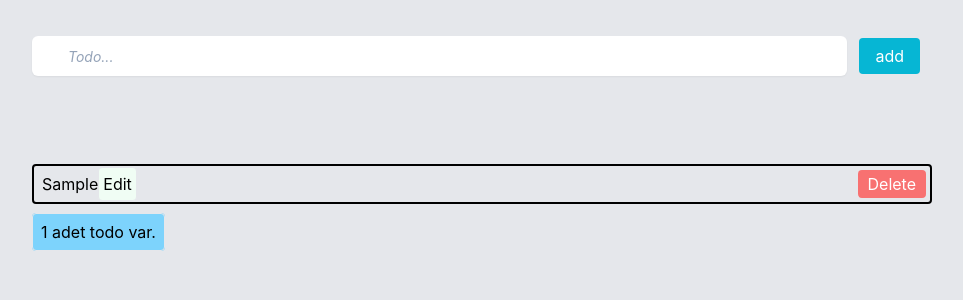
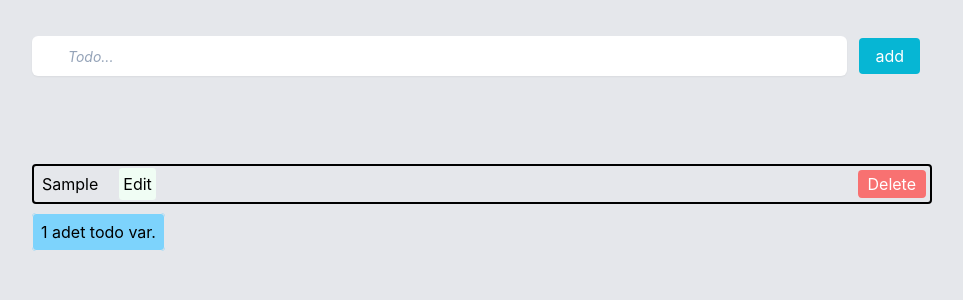
Before and after one commit to Serkan-Ucakcioglu/React-TodoList, a React (Create React App) app: page / in a window 1280 px wide. Both pictures are taken after typing "Sample" into the empty fields and a click on the button "add". Shown: the top 300 px of the page, without its empty margins (158-1121 px from the left). Built offline with nearby package versions, Linux system fonts and the light colour scheme.

Commit message:
margin-left

```diff
--- a/src/Todo/TaskList.js
+++ b/src/Todo/TaskList.js
@@ -35,7 +35,7 @@ export default function TaskList({ todo, handleDelete, handleChangeTodo }) {
       <>
        <span>{todo.title}</span>
         <button
-          className="btn-primary bg-green-50	rounded p-1 border border-solid border-box cursor-pointer"
+          className="btn-primary bg-green-50	rounded p-1 border border-solid border-box cursor-pointer ml-5"
           onClick={() => {
             setIsEditing(true);
           }}
```
